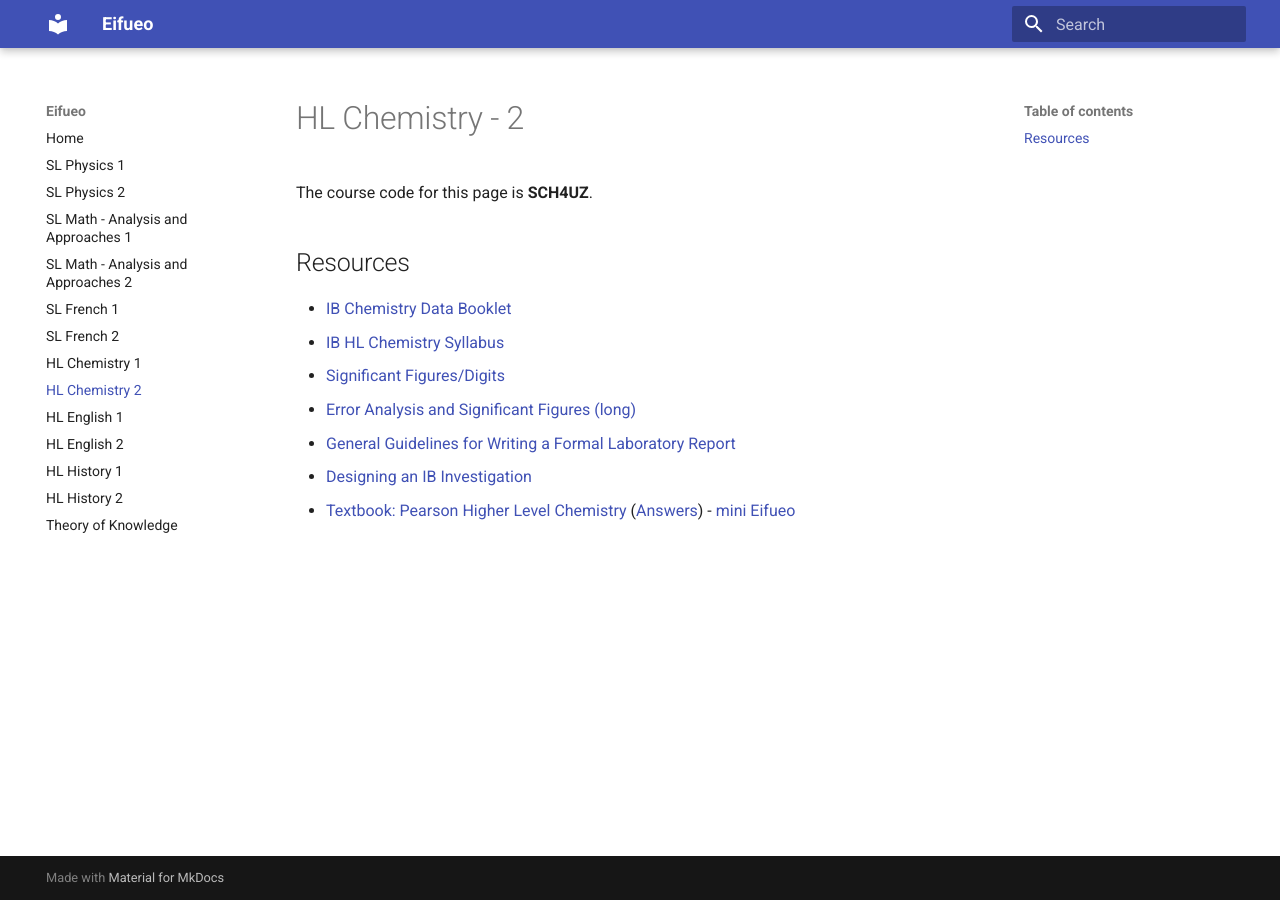
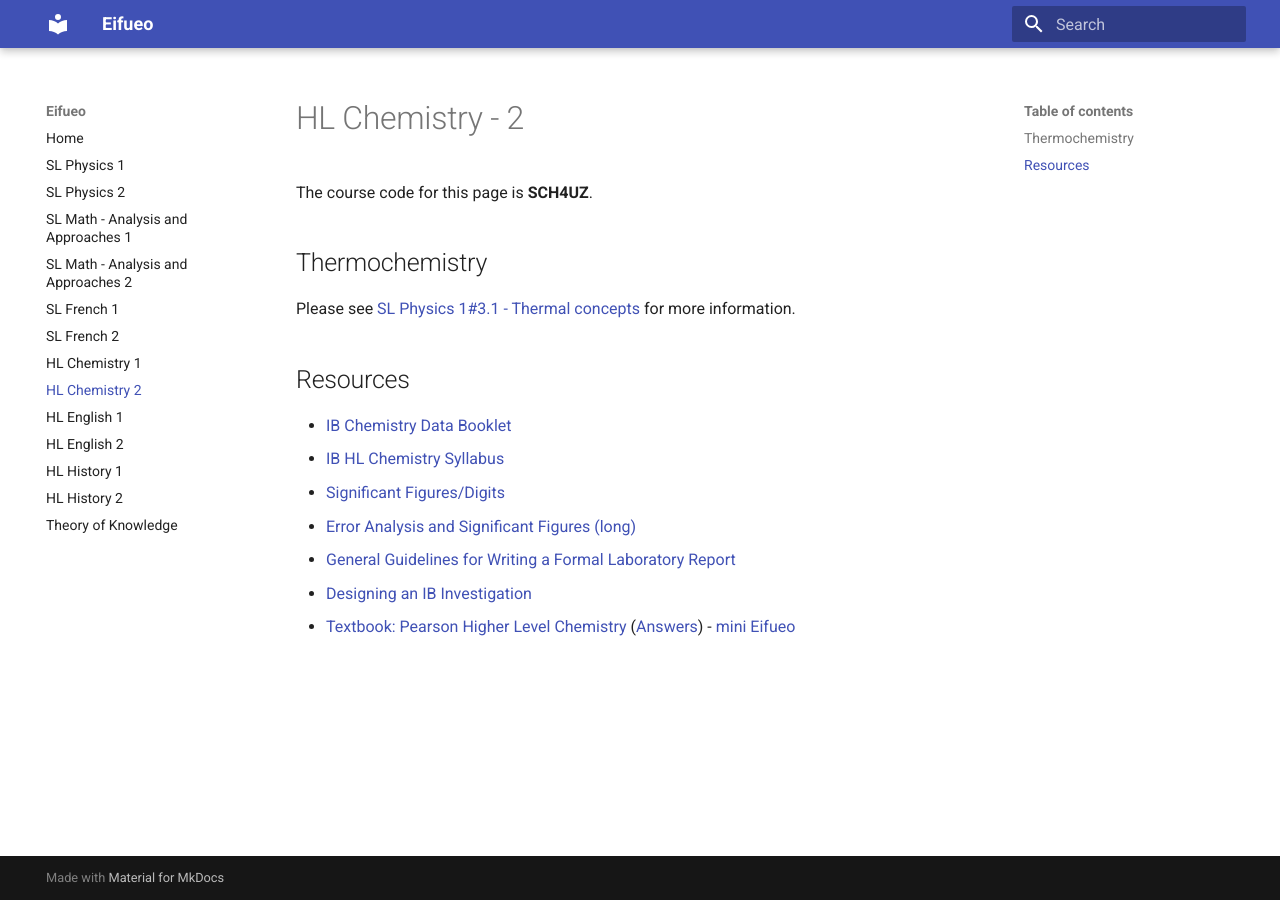
Before and after one commit to potatoeggy/eifueo, an MkDocs documentation site: the page built from docs/sch4uz.md, in a window 1280 px wide. Built offline with MkDocs 1.6.1 and Material for MkDocs 9.7.7, drawn with Linux system fonts in a browser that asks for light colours.

Commit message:
chem: Add thermochemistry

```diff
--- a/docs/sch4uz.md
+++ b/docs/sch4uz.md
@@ -1,6 +1,10 @@
 # HL Chemistry - 2
 
 The course code for this page is **SCH4UZ**.
+
+## Thermochemistry
+
+Please see [SL Physics 1#3.1 - Thermal concepts](/sph3u7/#31-thermal-concepts) for more information.
 
 ## Resources
 
```
